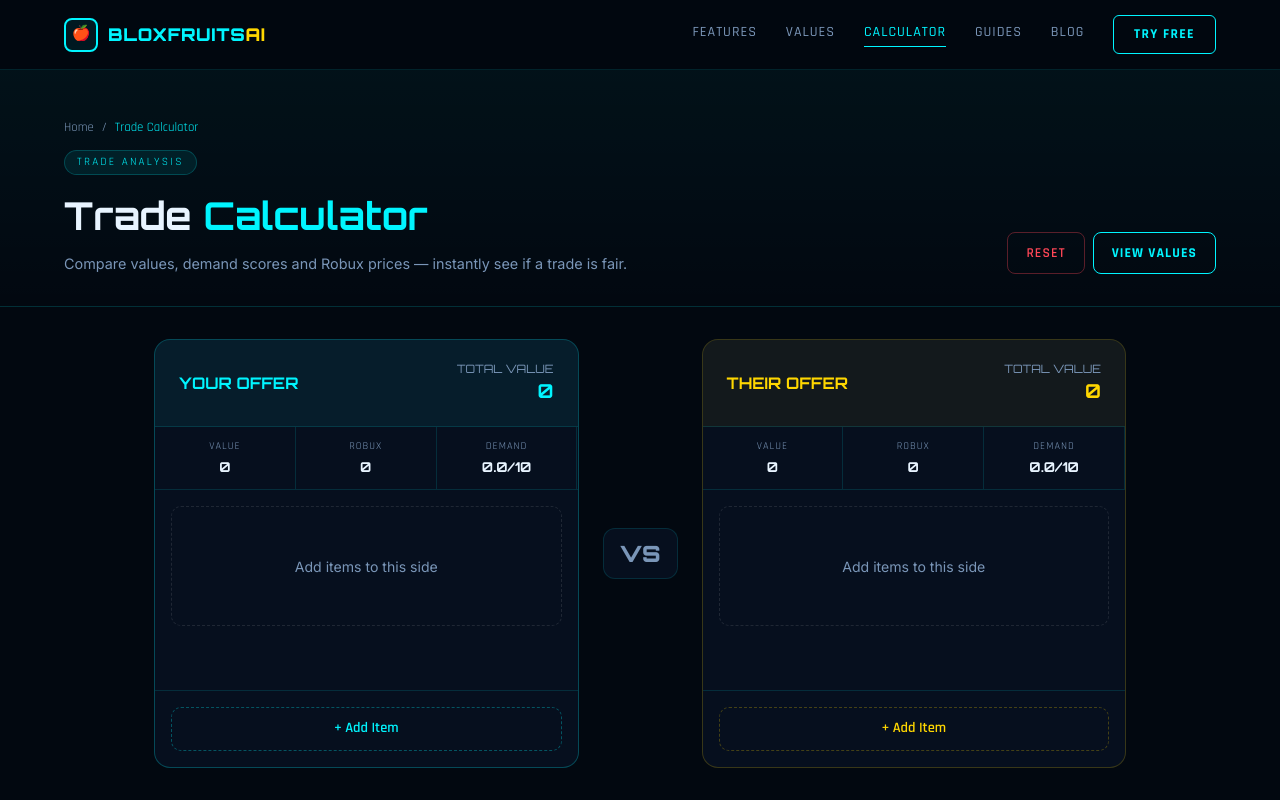
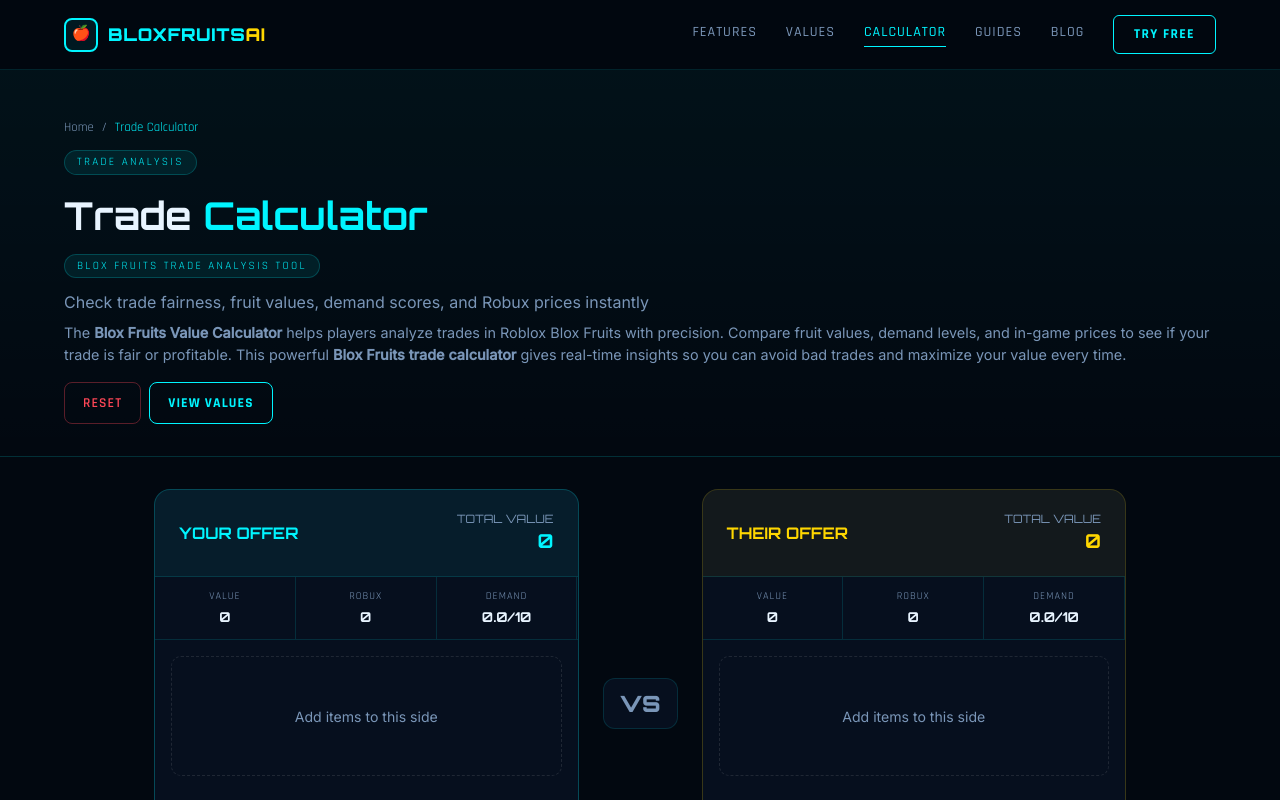
Before and after one commit to fhardi95/bloxfruitsai, a Next.js app: page /calculator in a window 1280 px wide. Shown: the top 800 px of the page. Built offline with nearby package versions, Linux system fonts and the light colour scheme.

Commit message:
Add files via upload

```diff
--- a/app/calculator/CalculatorClient.tsx
+++ b/app/calculator/CalculatorClient.tsx
@@ -191,7 +191,7 @@
   const themDemand = themItems.length ? themItems.reduce((s, i) => s + i.fruit.demand, 0) / themItems.length : 0;
 
   return (
-    <div style={{ paddingTop: 70, minHeight: "100vh" }}>
+<div style={{ paddingTop: 70, minHeight: "100vh" }}>
       {/* Header */}
       <div style={{ background: "linear-gradient(180deg,rgba(0,245,255,0.04),transparent)", borderBottom: "1px solid var(--border)", padding: "3rem 5% 2rem" }}>
         <div style={{ maxWidth: 1200, margin: "0 auto" }}>
@@ -206,9 +206,26 @@
               <h1 style={{ fontFamily: "'Orbitron',monospace", fontSize: "clamp(1.6rem,3vw,2.4rem)", fontWeight: 700, marginBottom: "0.5rem" }}>
                 Trade <span style={{ color: "var(--cyan)" }}>Calculator</span>
               </h1>
-              <p style={{ fontFamily: "'Inter',sans-serif", color: "var(--text-muted)", fontSize: "0.9rem" }}>
-                Compare values, demand scores and Robux prices — instantly see if a trade is fair.
-              </p>
+        <div>
+          <h3 style={{ display: "inline-block", fontSize: "0.7rem", letterSpacing: "0.2em", textTransform: "uppercase", color: "var(--cyan)", background: "rgba(0,245,255,0.08)", border: "1px solid rgba(0,245,255,0.2)", padding: "3px 12px", borderRadius: 50, marginBottom: "0.75rem" }}>
+            Blox Fruits Trade Analysis Tool
+          </h3>
+
+
+          <h2 style={{ fontFamily: "'Inter',sans-serif", color: "var(--text-muted)", fontSize: "1rem", marginBottom: "0.5rem" }}>
+            Check trade fairness, fruit values, demand scores, and Robux prices instantly
+          </h2>
+
+          <p style={{ fontFamily: "'Inter',sans-serif", color: "var(--text-muted)", fontSize: "0.9rem" }}>
+            The <strong>Blox Fruits Value Calculator</strong> helps players analyze trades in Roblox Blox Fruits with precision.
+            Compare fruit values, demand levels, and in-game prices to see if your trade is fair or profitable.
+            This powerful <strong>Blox Fruits trade calculator</strong> gives real-time insights so you can avoid bad trades
+            and maximize your value every time.
+          </p>
+        </div>
+
+
+
             </div>
             <div style={{ display: "flex", gap: 8 }}>
               <button onClick={reset} style={{ background: "transparent", border: "1px solid rgba(255,71,87,0.35)", color: "var(--red)", padding: "10px 18px", borderRadius: 8, fontFamily: "'Rajdhani',sans-serif", fontSize: "0.85rem", fontWeight: 600, cursor: "pointer", letterSpacing: "0.08em", textTransform: "uppercase", transition: "all 0.2s" }}
```
